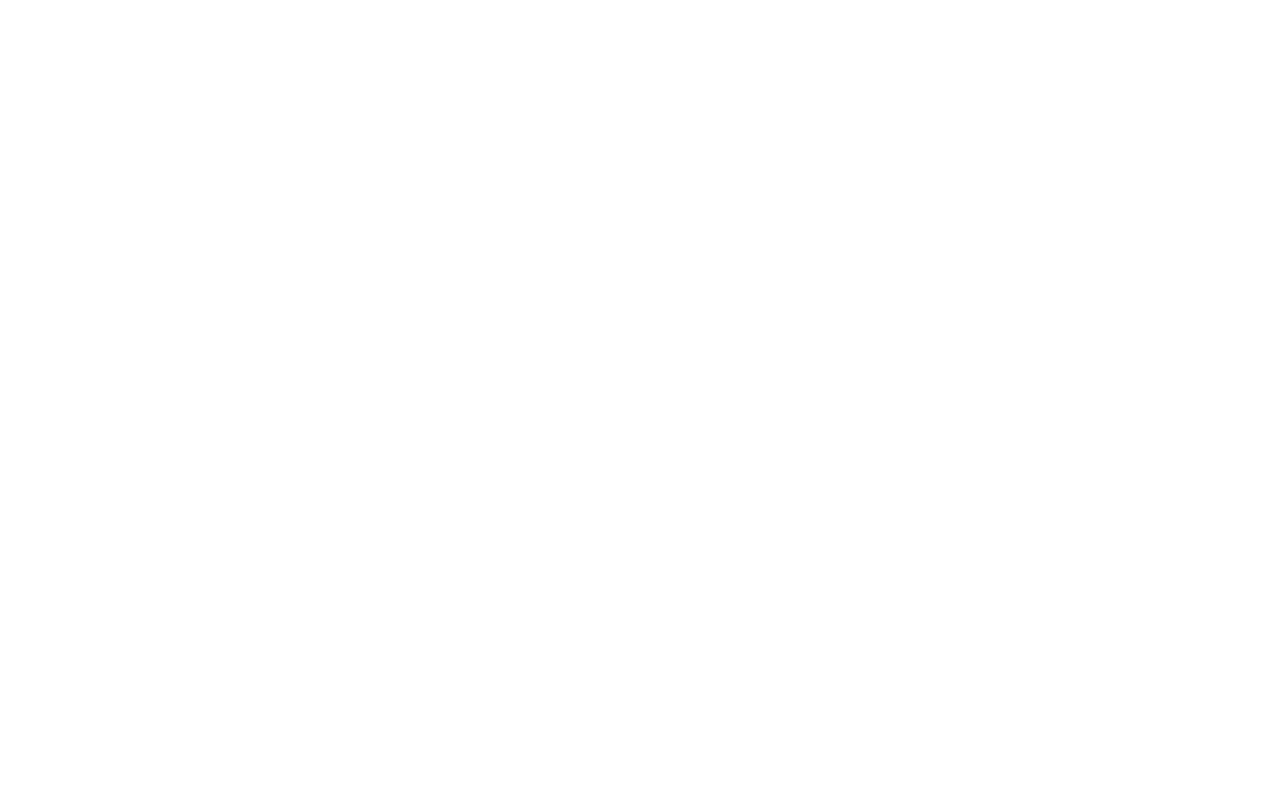
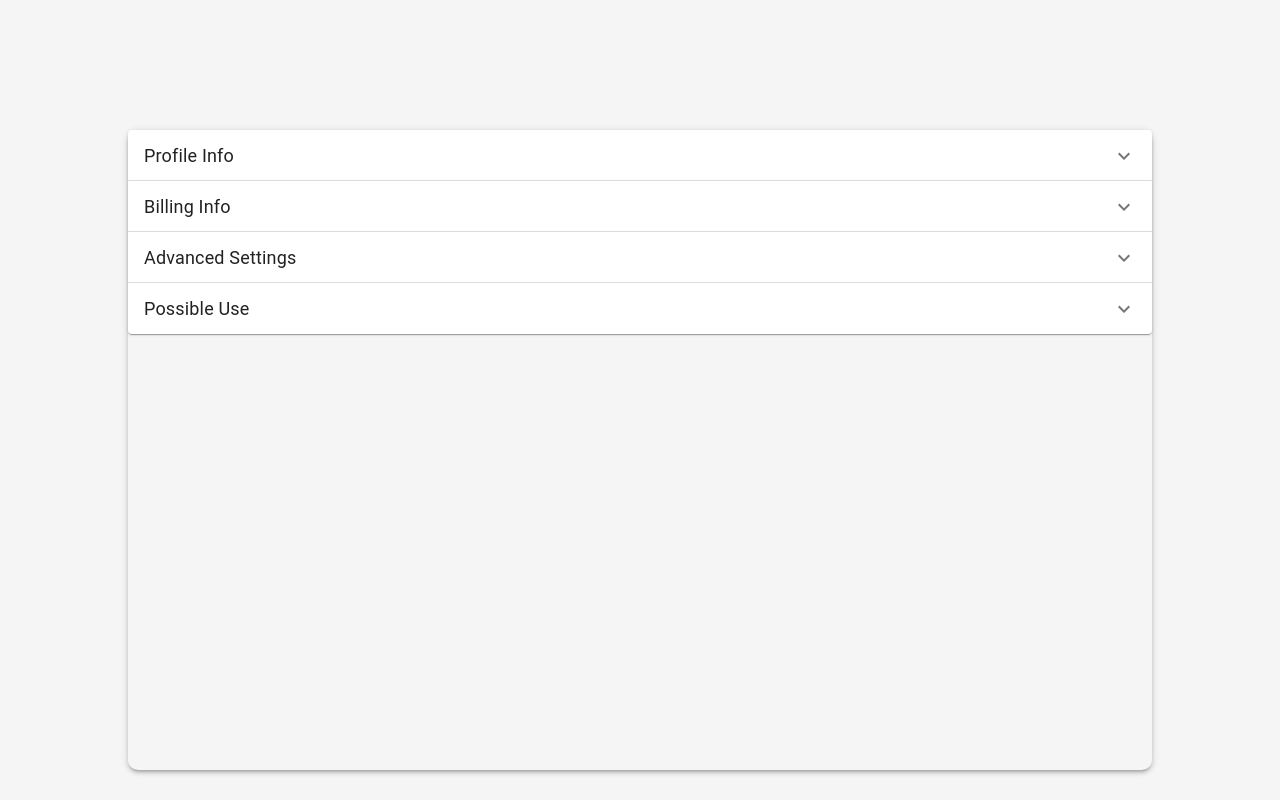
Before and after one commit to bwash15/capstone-flipside-options-dashboard, a React (Create React App) app in the folder Front_End/: page /profile in a window 1280 px wide. Before the commit this address had no page. Built offline with nearby package versions, Linux system fonts and the light colour scheme.

Commit message:
Accordian added

```diff
--- a/Front_End/src/App.js
+++ b/Front_End/src/App.js
@@ -3,9 +3,11 @@
 import Main from "./Views/Desktop/LandingPage";
 import Signup from "./Views/Desktop/Signup";
 import Login from "./Views/Desktop/Login";
+import Profile from "./Views/Desktop/ProfilePage";
 import MobileMain from "./Views/Mobile/LandingPage";
 import MobileSignup from "./Views/Mobile/Signup";
 import MobileLogin from "./Views/Mobile/Login";
+import MobileProfile from "./Views/Desktop/ProfilePage";
 
 function App() {
 	const user = localStorage.getItem("token");
@@ -16,7 +18,8 @@
 				{user && <Route path="/" exact element={<MobileMain />} />}
 				<Route path="/signup" exact element={<MobileSignup />} />
 				<Route path="/login" exact element={<MobileLogin />} />
-				<Route path="/" element={<Navigate replace to="/login" />} />
+				<Route path="/profile" exact element = {<MobileProfile/>}/>
+				<Route path="/" element={<Navigate replace to="/profile" />} />
 			</Routes>
 		);
 	}
@@ -26,7 +29,8 @@
 				{user && <Route path="/" exact element={<Main />} />}
 				<Route path="/signup" exact element={<Signup />} />
 				<Route path="/login" exact element={<Login />} />
-				<Route path="/" element={<Navigate replace to="/login" />} />
+				<Route path="/profile" exact element = {<Profile/>}/>
+				<Route path="/" element={<Navigate replace to="/profile" />} />
 			</Routes>
 		);
 	}
--- /dev/null
+++ b/Front_End/src/Views/Desktop/ProfilePage/index.js
@@ -0,0 +1,83 @@
+import * as React from 'react';
+import Accordion from '@mui/material/Accordion';
+import AccordionDetails from '@mui/material/AccordionDetails';
+import AccordionSummary from '@mui/material/AccordionSummary';
+import Typography from '@mui/material/Typography';
+import ExpandMoreIcon from '@mui/icons-material/ExpandMore';
+import { borderLeft } from '@mui/system';
+import styles from "./styles.module.css";
+
+export default function ControlledAccordions() {
+  const [expanded, setExpanded] = React.useState(false);
+
+  const handleChange = (panel) => (event, isExpanded) => {
+    setExpanded(isExpanded ? panel : false);
+  };
+
+  return (
+    <div className={styles.login_container}>
+    <div className={styles.login_form_container}>
+                <Accordion expanded={expanded === 'panel1'} onChange={handleChange('panel1')}>
+                    <AccordionSummary
+                    expandIcon={<ExpandMoreIcon />}
+                    aria-controls="panel1bh-content"
+                    id="panel1bh-header"
+                    >
+                    <Typography sx={{ width: '33%', flexShrink: 0, fontSize: 18 }}>
+                        Profile Info
+                    </Typography>
+                    </AccordionSummary>
+                    <AccordionDetails>
+                    <Typography >
+                        The users Name, Email, and Phon# will be displayed here. They will be able to edit the info as well using a button next to each text field.
+                    </Typography>
+                    </AccordionDetails>
+                </Accordion>
+                <Accordion expanded={expanded === 'panel2'} onChange={handleChange('panel2')}>
+                    <AccordionSummary
+                    expandIcon={<ExpandMoreIcon />}
+                    aria-controls="panel2bh-content"
+                    id="panel2bh-header"
+                    >
+                    <Typography sx={{ width: '33%', flexShrink: 0, fontSize: 18 }}>Billing Info</Typography>
+                    </AccordionSummary>
+                    <AccordionDetails>
+                    <Typography>
+                        The user will be able to see there available balance and what cards they have on file. They will also be able to update them as well.
+                    </Typography>
+                    </AccordionDetails>
+                </Accordion>
+                <Accordion expanded={expanded === 'panel3'} onChange={handleChange('panel3')}>
+                    <AccordionSummary
+                    expandIcon={<ExpandMoreIcon />}
+                    aria-controls="panel3bh-content"
+                    id="panel3bh-header"
+                    >
+                    <Typography sx={{ width: '33%', flexShrink: 0, fontSize: 18 }}>
+                        Advanced Settings
+                    </Typography>
+                    </AccordionSummary>
+                    <AccordionDetails>
+                    <Typography>
+                        Don't know what will go here yet.
+                    </Typography>
+                    </AccordionDetails>
+                </Accordion>
+                <Accordion expanded={expanded === 'panel4'} onChange={handleChange('panel4')}>
+                    <AccordionSummary
+                    expandIcon={<ExpandMoreIcon />}
+                    aria-controls="panel4bh-content"
+                    id="panel4bh-header"
+                    >
+                    <Typography sx={{ width: '33%', flexShrink: 0, fontSize: 18 }}>Possible Use</Typography>
+                    </AccordionSummary>
+                    <AccordionDetails>
+                    <Typography>
+                        Might not use just a holder.
+                    </Typography>
+                    </AccordionDetails>
+                </Accordion>
+            </div>
+        </div>
+    );
+}
--- /dev/null
+++ b/Front_End/src/Views/Desktop/ProfilePage/styles.module.css
@@ -0,0 +1,18 @@
+.login_container {
+	width: 100%;
+	height: 100vh;
+	background-color: #f5f5f5;
+	display: flex;
+	align-items: center;
+	justify-content: center;
+}
+
+
+.login_form_container {
+    margin:100px 0px 0px 0px;
+	width: 80%;
+	height: 80%;
+	border-radius: 10px;
+	box-shadow: 0px 3px 3px -2px rgb(0 0 0 / 20%),
+		0px 3px 4px 0px rgb(0 0 0 / 14%), 0px 1px 8px 0px rgb(0 0 0 / 12%);
+}
```
Also changed, not shown: Front_End/package.json (+7 -0 lines), Front_End/src/Views/Mobile/ProfilePage/index.js (added), Front_End/src/Views/Mobile/ProfilePage/styles.module.css (added), 2 other files (tests, documents, lock files or other folders).
